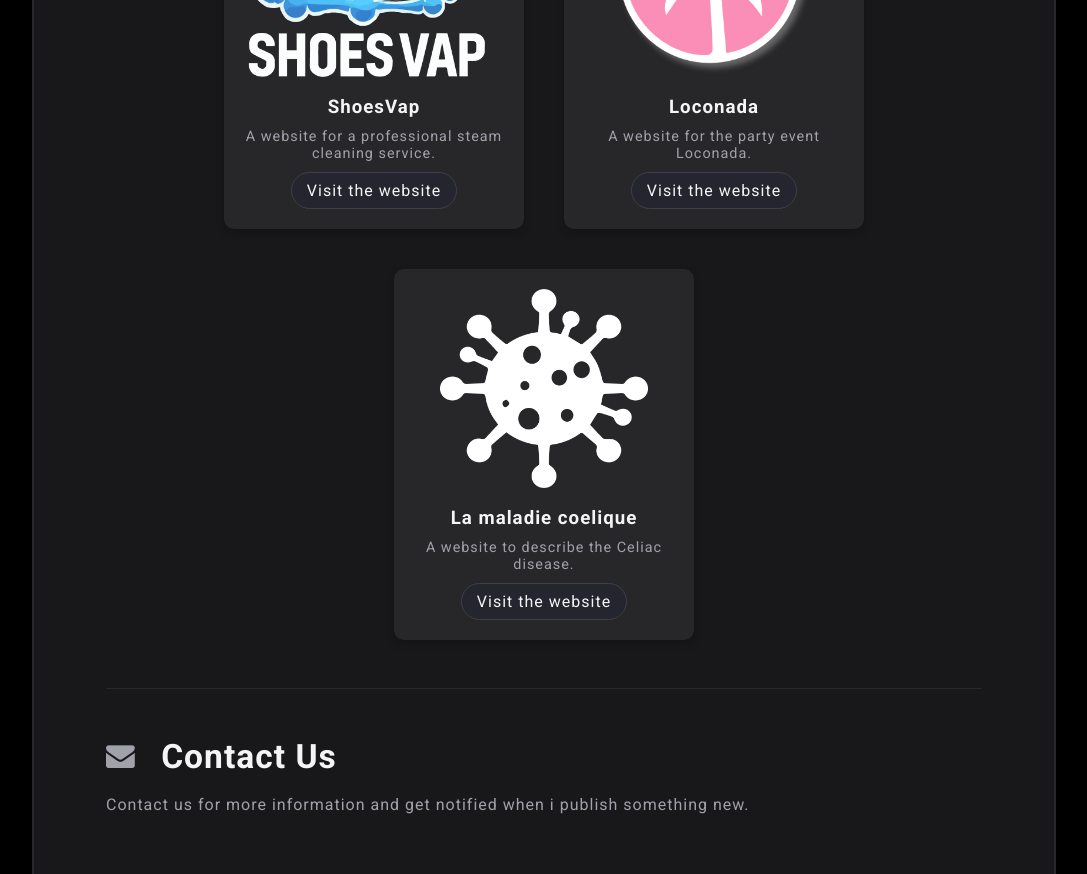
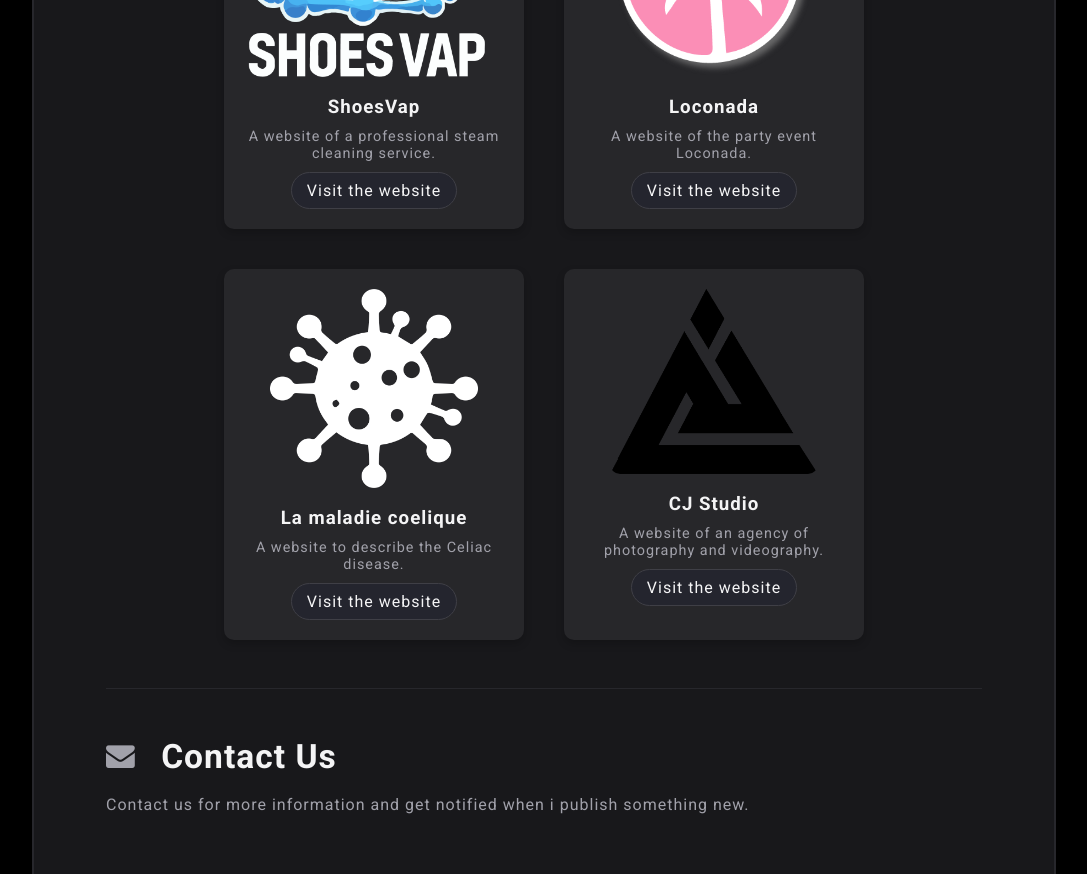
Before and after one commit to amirmejri96/Portfolio, a React (Vite) app: page / in a window 1280 px wide. Shown: the part 1340-2214 px from the top of the page, without its empty margins (96-1183 px from the left). Built offline with nearby package versions, Linux system fonts and the light colour scheme.

Commit message:
add new project

```diff
--- a/src/components/4-projects/Projects.jsx
+++ b/src/components/4-projects/Projects.jsx
@@ -8,14 +8,14 @@ const Projects = () => {
         <div className="project-card">
           <img src="../../../shoesvap.png" alt="Projet 1"/>
             <h3>ShoesVap</h3>
-            <p>A website for a professional steam cleaning service.</p>
+            <p>A website of a professional steam cleaning service.</p>
             <a href="https://shoesvap.tn">Visit the website</a>
         </div>
 
         <div className="project-card">
           <img style={{width:'77%'}} src="../../../loconada.png" alt="Projet 2"/>
             <h3>Loconada</h3>
-            <p>A website for the party event Loconada.</p>
+            <p>A website of the party event Loconada.</p>
             <a href="#">Visit the website</a>
         </div>
 
@@ -25,6 +25,13 @@ const Projects = () => {
             <p>A website to describe the Celiac disease.</p>
             <a href="#">Visit the website</a>
         </div>
+
+        <div className="project-card">
+          <img style={{width:'80%'}} src="../../../cj studio.png" alt="Projet 3"/>
+            <h3>CJ Studio</h3>
+            <p>A website of an agency of photography and videography.</p>
+            <a href="#">Visit the website</a>
+        </div>
       </div>
     </section>
   )
```
Also changed, not shown: public/cj studio.png (added).
